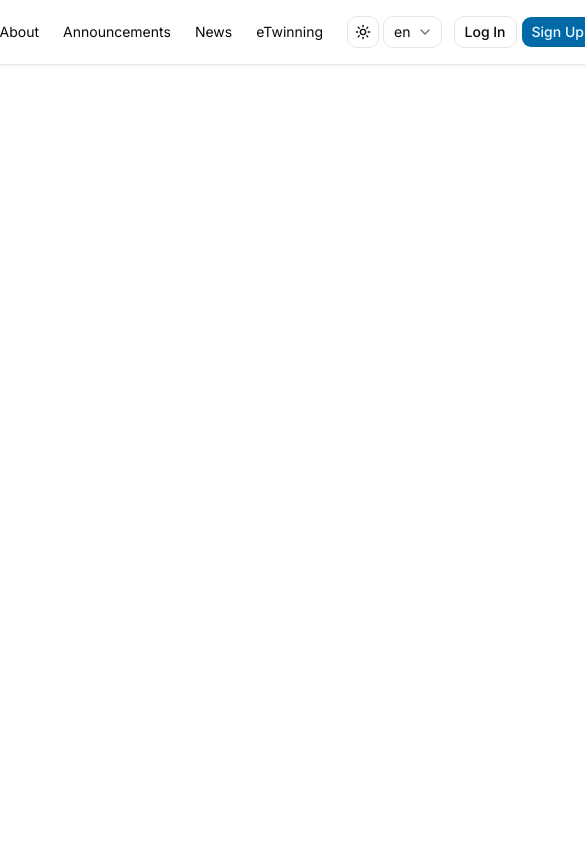
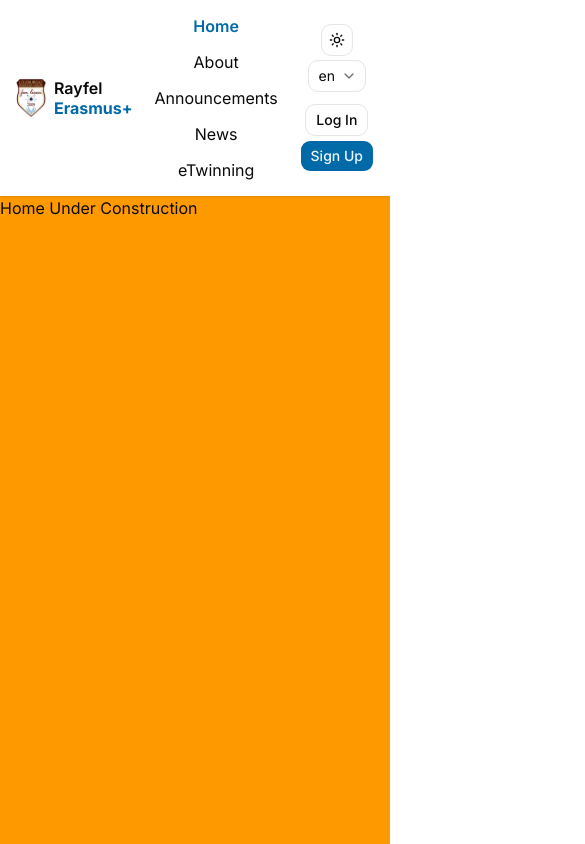
Before and after one commit to tunapotur/rayfel-erasmus-plus, a Next.js app: page /en in a window 390 px wide. Shown: the top 844 px of the page, 585 px wide, since content can reach past the window. Built offline with nearby package versions, Linux system fonts and the light colour scheme.

Commit message:
simple responsive navbar design

```diff
--- a/components/Navbar.tsx
+++ b/components/Navbar.tsx
@@ -40,7 +40,8 @@ function Navigation() {
   ];
 
   return (
-    <nav className="flex items-center text-sm">
+    // <nav className="grid grid-cols-5 grid-rows-1 gap-1 justify-items-center">
+    <nav className="grid grid-cols-1 sm:grid-cols-2 md:grid-cols-3 justify-items-center lg:flex lg:items-center lg:flex-wrap">
       {navLinks.map((link) => {
         const isActive =
           link.href === "/" ? pathname === "/" : pathname.startsWith(link.href);
@@ -67,7 +68,7 @@ function AuthButtons() {
   const t = useTranslations("AuthButtons");
 
   return (
-    <div className="flex items-center gap-1">
+    <div className="flex items-center flex-col gap-1 lg:py-2 lg:flex-row">
       <Button variant="outline" asChild>
         <Link href="/login">{t("login")}</Link>
       </Button>
@@ -82,12 +83,12 @@ function AuthButtons() {
 export default function Navbar() {
   return (
     <header className="sticky top-0 z-50 w-full shadow-sm px-4 bg-background">
-      <div className="flex items-center justify-between h-16 gap-3">
+      <div className="flex items-center justify-between min-h-18 gap-3 py-2">
         <Logo />
         <Navigation />
 
-        <div className="flex items-center gap-3">
-          <div className="flex items-center gap-1">
+        <div className="flex items-center gap-3 flex-col sm:flex-row">
+          <div className="flex items-center flex-col gap-1 lg:py-2 md:flex-row">
             <ModeToggle></ModeToggle>
             <LocalOperation />
           </div>
--- /dev/null
+++ b/lib/truncate.ts
@@ -0,0 +1,4 @@
+export default function truncate(text: string, maxLength: number) {
+  if (text.length <= maxLength) return text;
+  return text.slice(0, maxLength) + "...";
+}
--- a/messages/de.json
+++ b/messages/de.json
@@ -3,7 +3,7 @@
     "title": "Hallo Welt!"
   },
   "LocaleLayout": {
-    "title": "next-intl Beispiel"
+    "title": "Rayfel Erasmus+ Webseite"
   },
   "LocaleSwitcher": {
     "label": "Sprache ändern",
--- a/messages/en.json
+++ b/messages/en.json
@@ -3,7 +3,7 @@
     "title": "Hello world!"
   },
   "LocaleLayout": {
-    "title": "next-intl example"
+    "title": "Rayfel Erasmus+ Web Page"
   },
   "LocaleSwitcher": {
     "label": "Change language",
--- a/messages/tr.json
+++ b/messages/tr.json
@@ -3,7 +3,7 @@
     "title": "Merhaba Dünya!"
   },
   "LocaleLayout": {
-    "title": "next-intl örneği"
+    "title": "Rayfel Erasmus+ Web Sayfası"
   },
   "LocaleSwitcher": {
     "label": "Dil değiştirin",
--- a/src/app/[locale]/layout.tsx
+++ b/src/app/[locale]/layout.tsx
@@ -74,7 +74,7 @@ export default async function LocaleLayout({
         inter.variable,
       )}
     >
-      <body className="flex flex-col justify-center max-w-5xl">
+      <body className="flex justify-center">
         <NextIntlClientProvider locale={locale}>
           <ThemeProvider
             attribute="class"
@@ -82,11 +82,9 @@ export default async function LocaleLayout({
             enableSystem
             disableTransitionOnChange
           >
-            <div className="flex justify-center">
-              <div className="min-h-screen">
-                <Navbar />
-                {children}
-              </div>
+            <div className="min-w-full lg:min-w-5xl bg-amber-500 min-h-screen">
+              <Navbar />
+              {children}
             </div>
           </ThemeProvider>
         </NextIntlClientProvider>
```
